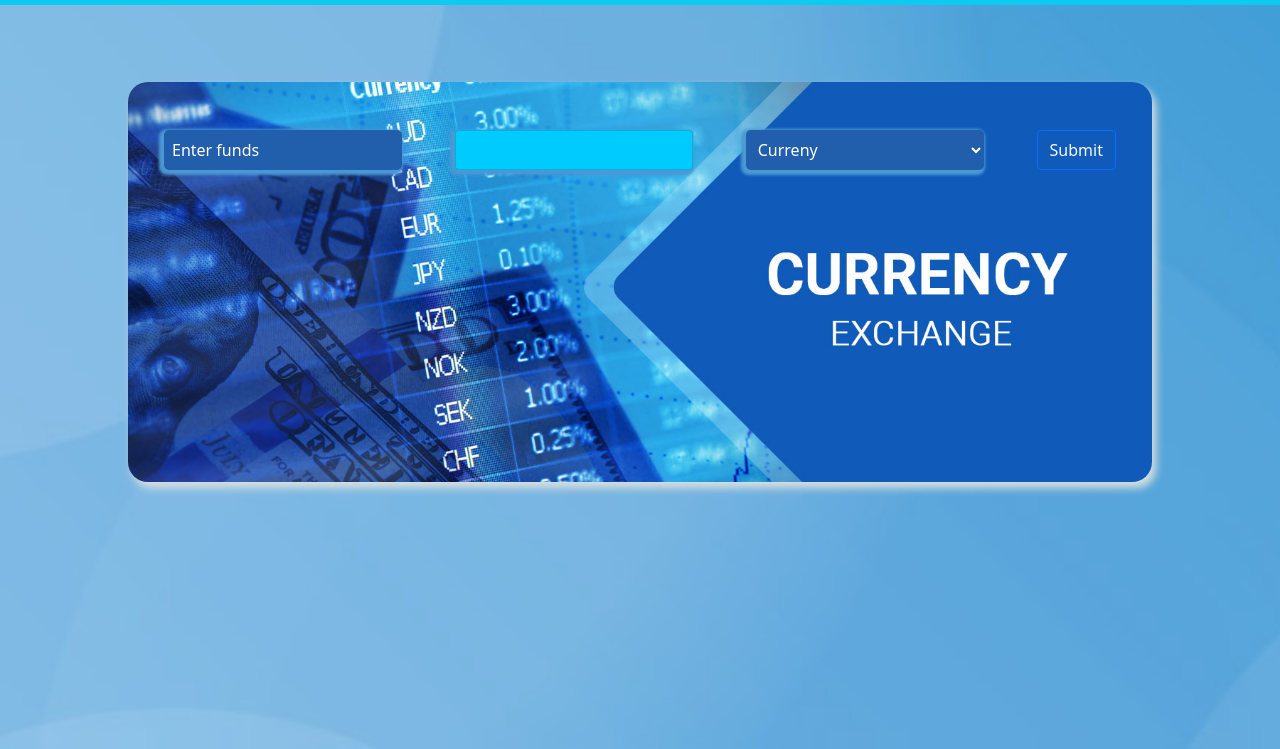
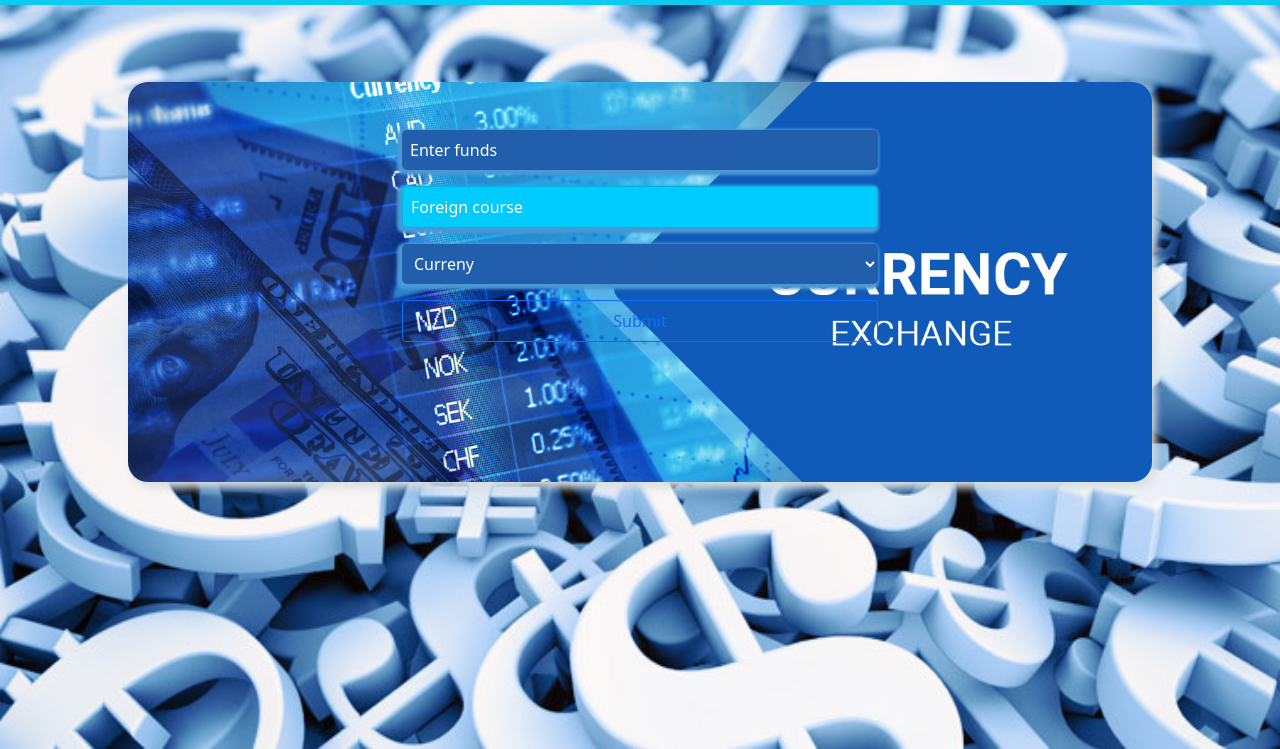
Before and after one commit to Ixtiyor0919/3.7, a website: page index.html in a window 1280 px wide. Shown: the part 51-800 px from the top of the page. Drawn offline with nearby package versions, Linux system fonts and the light colour scheme.

Commit message:
media end

```diff
--- a/index.html
+++ b/index.html
@@ -54,17 +54,17 @@
           </div>
         </div>
     </nav>
-    <div class="container text-center justify-content-center p-5 mains box">
-        <form class="form d-flex justify-content-between row row-cols-1">
-            <input type="text" class="form__control w-25 p-2 col-sm-9" placeholder="Enter funds">
-            <div class="form__resultbox card p-2 w-25"></div>
-            <select name="usd__select" id="usd__select" class="form__select w-25 p-2">
+    <div class="container-xxl container-sm p-5 mains box">
+      <form class="form d-xxl-flex justify-content-xxl-between flex-xxl-row flex-md-column align-items-center row row-cols-sm-1 justify-md-start">
+          <input type="text" class="form__control col-xxl-3  col-md-6 p-2 mb-3" placeholder="Enter funds">
+          <div class="form__resultbox card p-2 col-xxl-3 text-start col-md-6 mb-3">Foreign course</div>
+          <select name="usd__select" id="usd__select" class="form__select col-xxl-3  col-md-6 p-2 mb-3">
               <option value="1" disabled selected>Curreny</option>
               <option value="usd">Usd</option>
               <option value="rubl">Rubles</option>
               <option value="euro">Euro</option>
           </select>
-            <button class="btn btn-outline-primary w-auto text-light" type="submit">Submit</button>
+          <button class="btn btn-outline-primary col-md-6 col-xxl-1 p-2 col-12 mb-3" type="submit">Submit</button>
       </form>
   </div>
     <script src="./js/main.js"></script>
--- a/scss/blocks/_main.scss
+++ b/scss/blocks/_main.scss
@@ -1,6 +1,6 @@
 body {
     height: 100vh !important;
-    background-image: url(../../images/image.png);
+    background-image: url(../../images/background-2.png);
     background-repeat: no-repeat;
     background-position: auto;
     background-size: cover;
```
Also changed, not shown: css/main.min.css, images/background-2.png (added), 1 other file. Lines whose indentation alone changed are shown as unchanged.
